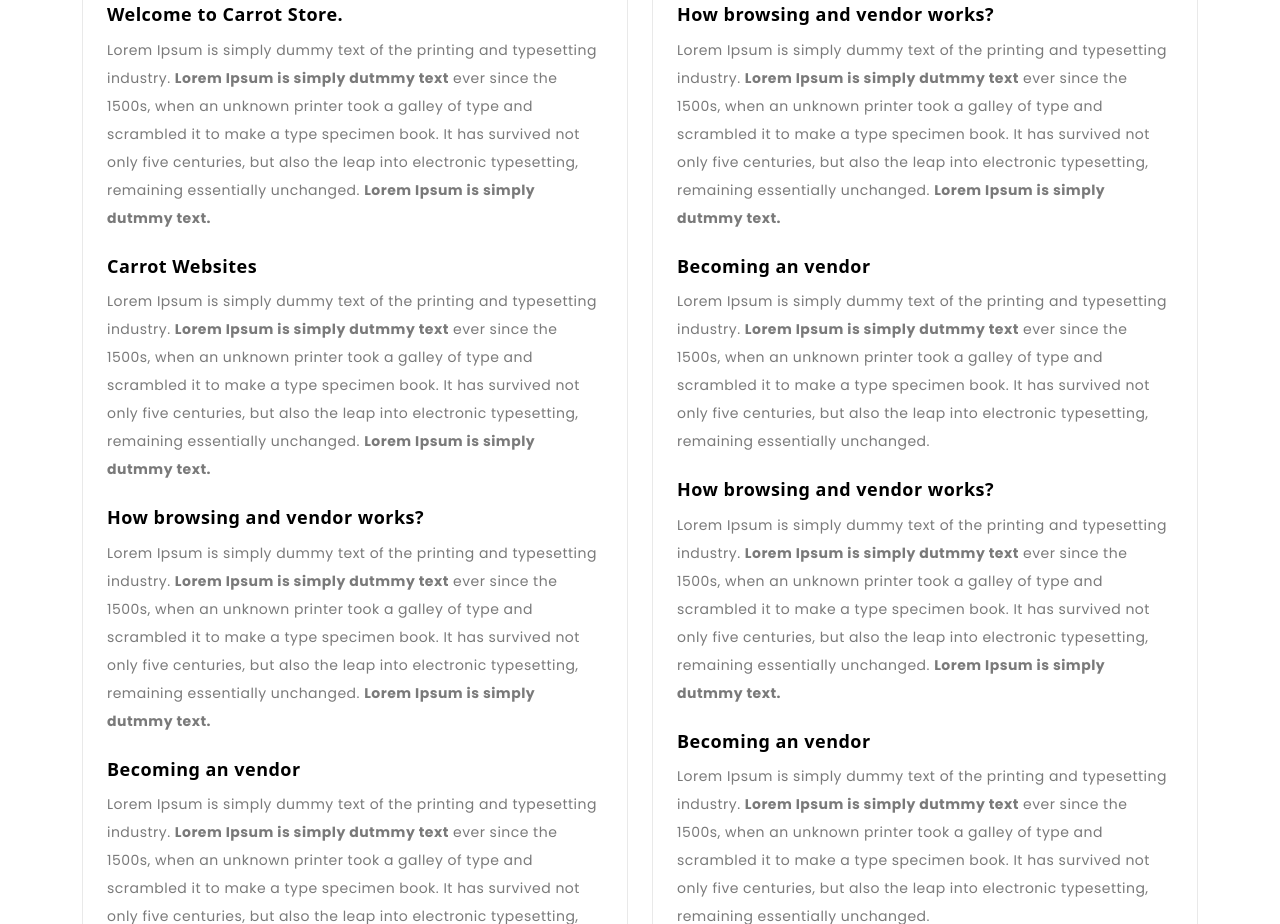
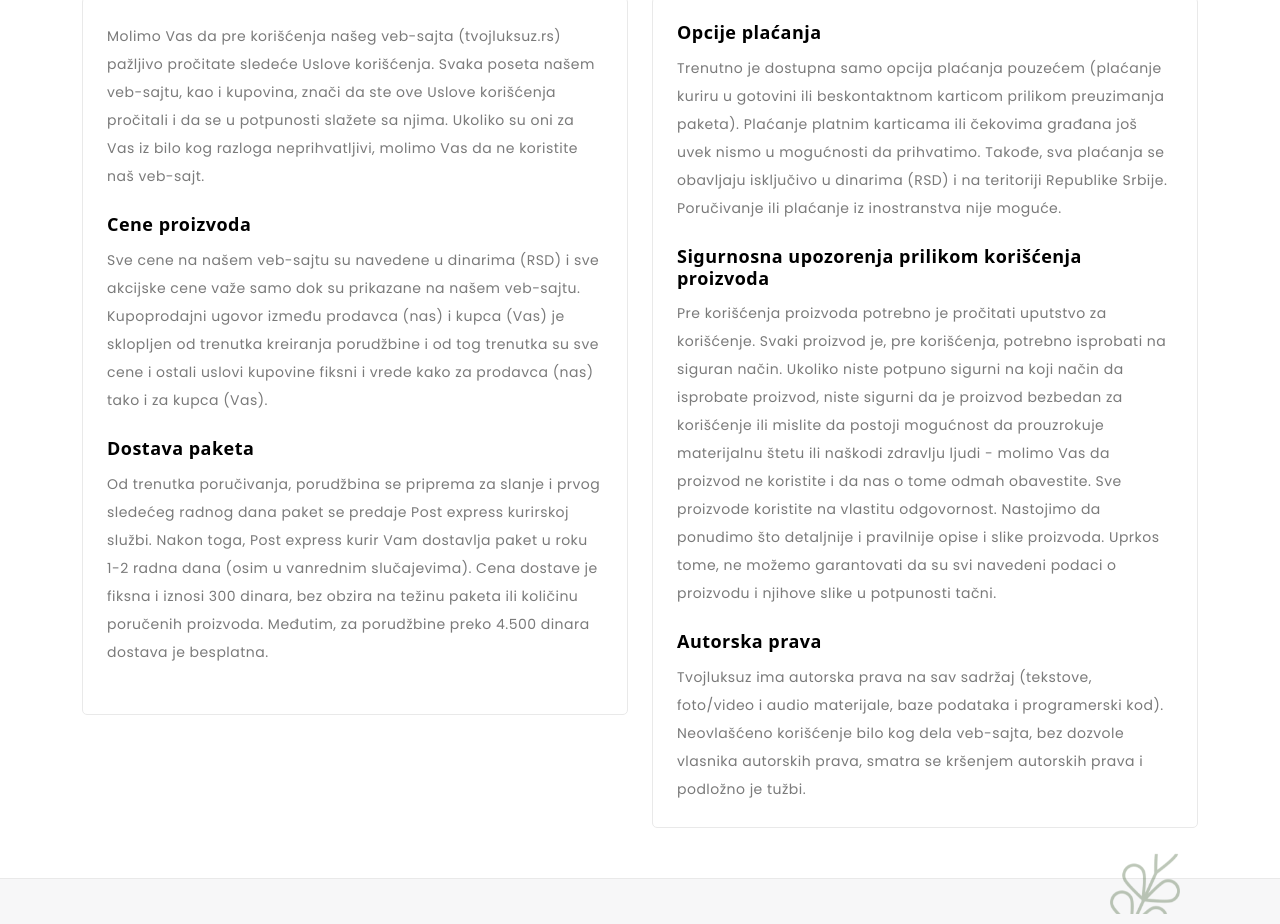
Before and after one commit to milosmitrovic20/Tvoj-Luksuz-Webshop, a plain HTML site: page terms.html in a window 1280 px wide. Shown: the part 263-1187 px from the top of the page. Drawn offline with Linux system fonts and the light colour scheme; files whose address does not match are found by name.

Commit message:
updated terms

```diff
--- a/terms.html
+++ b/terms.html
@@ -138,16 +138,13 @@
     </div>
 
     <!-- Terms section -->
-    <section class="cr-terms-conditions py-[100px] max-[1199px]:py-[70px]" data-aos="fade-up" data-aos-duration="2000" data-aos-delay="400">
+    <section class="cr-terms-conditions py-[50px] max-[1199px]:py-[20px]" data-aos="fade-up" data-aos-duration="2000" data-aos-delay="400">
         <div class="flex flex-wrap justify-between relative items-center mx-auto min-[1600px]:max-w-[1500px] min-[1400px]:max-w-[1320px] min-[1200px]:max-w-[1140px] min-[992px]:max-w-[960px] min-[768px]:max-w-[720px] min-[576px]:max-w-[540px]">
-            <div class="flex flex-wrap hidden">
+            <div class="w-full flex flex-wrap">
                 <div class="w-full px-[12px]">
                     <div class="mb-[30px]">
                         <div class="cr-banner mb-[15px] text-center">
-                            <h2 class="font-Manrope text-[32px] font-bold leading-[1.2] text-[#2b2b2d] max-[1199px]:text-[28px] max-[991px]:text-[25px] max-[767px]:text-[22px]">Terms & Condition</h2>
-                        </div>
-                        <div class="cr-banner-sub-title w-full">
-                            <p class="max-w-[600px] m-auto font-Poppins text-[14px] text-[#212529] leading-[22px] text-center max-[1199px]:w-[80%] max-[991px]:w-full font-Poppins text-[#7a7a7a]">Check ou terms and Conditions</p>
+                            <h2 class="font-Manrope text-[32px] font-bold leading-[1.2] text-[#2b2b2d] max-[1199px]:text-[28px] max-[991px]:text-[25px] max-[767px]:text-[22px]">Uslovi korišćenja</h2>
                         </div>
                     </div>
                 </div>
@@ -157,42 +154,19 @@
                     <div class="cr-common-wrapper p-[24px] border-[1px] border-solid border-[#e9e9e9] rounded-[5px] bg-[#fff]">
                         <div class="w-full mb-[24px] cr-cgi-block">
                             <div class="cr-cgi-block-inner">
-                                <h5 class="cr-cgi-block-title mb-[10px] text-[18px] font-bold leading-[1.2]">Welcome to Carrot Store.</h5>
-                                <p class="leading-[28px] mb-[0] text-[14px] font-Poppins text-[#7a7a7a]">Lorem Ipsum is simply dummy text of the printing and typesetting industry. <b>Lorem
-                                        Ipsum is simply dutmmy text</b> ever since the 1500s, when an unknown printer
-                                    took a galley of type and scrambled it to make a type specimen book. It has survived
-                                    not only five centuries, but also the leap into electronic typesetting, remaining
-                                    essentially unchanged. <b>Lorem Ipsum is simply dutmmy text.</b></p>
+                                <p class="leading-[28px] mb-[0] text-[14px] font-Poppins text-[#7a7a7a]">Molimo Vas da pre korišćenja našeg veb-sajta (tvojluksuz.rs) pažljivo pročitate sledeće Uslove korišćenja. Svaka poseta našem veb-sajtu, kao i kupovina, znači da ste ove Uslove korišćenja pročitali i da se u potpunosti slažete sa njima. Ukoliko su oni za Vas iz bilo kog razloga neprihvatljivi, molimo Vas da ne koristite naš veb-sajt.</p>
                             </div>
                         </div>
                         <div class="w-full mb-[24px] cr-cgi-block">
                             <div class="cr-cgi-block-inner">
-                                <h5 class="cr-cgi-block-title mb-[10px] text-[18px] font-bold leading-[1.2]">Carrot Websites</h5>
-                                <p class="leading-[28px] mb-[0] text-[14px] font-Poppins text-[#7a7a7a]">Lorem Ipsum is simply dummy text of the printing and typesetting industry. <b>Lorem
-                                        Ipsum is simply dutmmy text</b> ever since the 1500s, when an unknown printer
-                                    took a galley of type and scrambled it to make a type specimen book. It has survived
-                                    not only five centuries, but also the leap into electronic typesetting, remaining
-                                    essentially unchanged. <b>Lorem Ipsum is simply dutmmy text.</b></p>
+                                <h5 class="cr-cgi-block-title mb-[10px] text-[18px] font-bold leading-[1.2]">Cene proizvoda</h5>
+                                <p class="leading-[28px] mb-[0] text-[14px] font-Poppins text-[#7a7a7a]">Sve cene na našem veb-sajtu su navedene u dinarima (RSD) i sve akcijske cene važe samo dok su prikazane na našem veb-sajtu. Kupoprodajni ugovor između prodavca (nas) i kupca (Vas) je sklopljen od trenutka kreiranja porudžbine i od tog trenutka su sve cene i ostali uslovi kupovine fiksni i vrede kako za prodavca (nas) tako i za kupca (Vas).</p>
                             </div>
                         </div>
                         <div class="w-full mb-[24px] cr-cgi-block">
                             <div class="cr-cgi-block-inner">
-                                <h5 class="cr-cgi-block-title mb-[10px] text-[18px] font-bold leading-[1.2]">How browsing and vendor works?</h5>
-                                <p class="leading-[28px] mb-[0] text-[14px] font-Poppins text-[#7a7a7a]">Lorem Ipsum is simply dummy text of the printing and typesetting industry. <b>Lorem
-                                        Ipsum is simply dutmmy text</b> ever since the 1500s, when an unknown printer
-                                    took a galley of type and scrambled it to make a type specimen book. It has survived
-                                    not only five centuries, but also the leap into electronic typesetting, remaining
-                                    essentially unchanged. <b>Lorem Ipsum is simply dutmmy text.</b></p>
-                            </div>
-                        </div>
-                        <div class="w-full cr-cgi-block">
-                            <div class="cr-cgi-block-inner">
-                                <h5 class="cr-cgi-block-title mb-[10px] text-[18px] font-bold leading-[1.2]">Becoming an vendor</h5>
-                                <p class="leading-[28px] mb-[0] text-[14px] font-Poppins text-[#7a7a7a]">Lorem Ipsum is simply dummy text of the printing and typesetting industry. <b>Lorem
-                                        Ipsum is simply dutmmy text</b> ever since the 1500s, when an unknown printer
-                                    took a galley of type and scrambled it to make a type specimen book. It has survived
-                                    not only five centuries, but also the leap into electronic typesetting, remaining
-                                    essentially unchanged. <b>Lorem Ipsum is simply dutmmy text.</b></p>
+                                <h5 class="cr-cgi-block-title mb-[10px] text-[18px] font-bold leading-[1.2]">Dostava paketa</h5>
+                                <p class="leading-[28px] mb-[0] text-[14px] font-Poppins text-[#7a7a7a]">Od trenutka poručivanja, porudžbina se priprema za slanje i prvog sledećeg radnog dana paket se predaje Post express kurirskoj službi. Nakon toga, Post express kurir Vam dostavlja paket u roku 1-2 radna dana (osim u vanrednim slučajevima). Cena dostave je fiksna i iznosi 300 dinara, bez obzira na težinu paketa ili količinu poručenih proizvoda. Međutim, za porudžbine preko 4.500 dinara dostava je besplatna.</p>
                             </div>
                         </div>
                     </div>
@@ -201,42 +175,20 @@
                     <div class="cr-common-wrapper p-[24px] border-[1px] border-solid border-[#e9e9e9] rounded-[5px] bg-[#fff]">
                         <div class="w-full mb-[24px] cr-cgi-block">
                             <div class="cr-cgi-block-inner">
-                                <h5 class="cr-cgi-block-title mb-[10px] text-[18px] font-bold leading-[1.2]">How browsing and vendor works?</h5>
-                                <p class="leading-[28px] mb-[0] text-[14px] font-Poppins text-[#7a7a7a]">Lorem Ipsum is simply dummy text of the printing and typesetting industry. <b>Lorem
-                                        Ipsum is simply dutmmy text</b> ever since the 1500s, when an unknown printer
-                                    took a galley of type and scrambled it to make a type specimen book. It has survived
-                                    not only five centuries, but also the leap into electronic typesetting, remaining
-                                    essentially unchanged. <b>Lorem Ipsum is simply dutmmy text.</b></p>
+                                <h5 class="cr-cgi-block-title mb-[10px] text-[18px] font-bold leading-[1.2]">Opcije plaćanja</h5>
+                                <p class="leading-[28px] mb-[0] text-[14px] font-Poppins text-[#7a7a7a]">Trenutno je dostupna samo opcija plaćanja pouzećem (plaćanje kuriru u gotovini ili beskontaktnom karticom prilikom preuzimanja paketa). Plaćanje platnim karticama ili čekovima građana još uvek nismo u mogućnosti da prihvatimo. Takođe, sva plaćanja se obavljaju isključivo u dinarima (RSD) i na teritoriji Republike Srbije. Poručivanje ili plaćanje iz inostranstva nije moguće.</p>
                             </div>
                         </div>
                         <div class="w-full mb-[24px] cr-cgi-block">
                             <div class="cr-cgi-block-inner">
-                                <h5 class="cr-cgi-block-title mb-[10px] text-[18px] font-bold leading-[1.2]">Becoming an vendor</h5>
-                                <p class="leading-[28px] mb-[0] text-[14px] font-Poppins text-[#7a7a7a]">Lorem Ipsum is simply dummy text of the printing and typesetting industry. <b>Lorem
-                                        Ipsum is simply dutmmy text</b> ever since the 1500s, when an unknown printer
-                                    took a galley of type and scrambled it to make a type specimen book. It has survived
-                                    not only five centuries, but also the leap into electronic typesetting, remaining
-                                    essentially unchanged.</p>
-                            </div>
-                        </div>
-                        <div class="w-full mb-[24px] cr-cgi-block">
-                            <div class="cr-cgi-block-inner">
-                                <h5 class="cr-cgi-block-title mb-[10px] text-[18px] font-bold leading-[1.2]">How browsing and vendor works?</h5>
-                                <p class="leading-[28px] mb-[0] text-[14px] font-Poppins text-[#7a7a7a]">Lorem Ipsum is simply dummy text of the printing and typesetting industry. <b>Lorem
-                                        Ipsum is simply dutmmy text</b> ever since the 1500s, when an unknown printer
-                                    took a galley of type and scrambled it to make a type specimen book. It has survived
-                                    not only five centuries, but also the leap into electronic typesetting, remaining
-                                    essentially unchanged. <b>Lorem Ipsum is simply dutmmy text.</b></p>
+                                <h5 class="cr-cgi-block-title mb-[10px] text-[18px] font-bold leading-[1.2]">Sigurnosna upozorenja prilikom korišćenja proizvoda</h5>
+                                <p class="leading-[28px] mb-[0] text-[14px] font-Poppins text-[#7a7a7a]">Pre korišćenja proizvoda potrebno je pročitati uputstvo za korišćenje. Svaki proizvod je, pre korišćenja, potrebno isprobati na siguran način. Ukoliko niste potpuno sigurni na koji način da isprobate proizvod, niste sigurni da je proizvod bezbedan za korišćenje ili mislite da postoji mogućnost da prouzrokuje materijalnu štetu ili naškodi zdravlju ljudi - molimo Vas da proizvod ne koristite i da nas o tome odmah obavestite. Sve proizvode koristite na vlastitu odgovornost. Nastojimo da ponudimo što detaljnije i pravilnije opise i slike proizvoda. Uprkos tome, ne možemo garantovati da su svi navedeni podaci o proizvodu i njihove slike u potpunosti tačni.</p>
                             </div>
                         </div>
                         <div class="w-full cr-cgi-block">
                             <div class="cr-cgi-block-inner">
-                                <h5 class="cr-cgi-block-title mb-[10px] text-[18px] font-bold leading-[1.2]">Becoming an vendor</h5>
-                                <p class="leading-[28px] mb-[0] text-[14px] font-Poppins text-[#7a7a7a]">Lorem Ipsum is simply dummy text of the printing and typesetting industry. <b>Lorem
-                                        Ipsum is simply dutmmy text</b> ever since the 1500s, when an unknown printer
-                                    took a galley of type and scrambled it to make a type specimen book. It has survived
-                                    not only five centuries, but also the leap into electronic typesetting, remaining
-                                    essentially unchanged.</p>
+                                <h5 class="cr-cgi-block-title mb-[10px] text-[18px] font-bold leading-[1.2]">Autorska prava</h5>
+                                <p class="leading-[28px] mb-[0] text-[14px] font-Poppins text-[#7a7a7a]">Tvojluksuz ima autorska prava na sav sadržaj (tekstove, foto/video i audio materijale, baze podataka i programerski kod). Neovlašćeno korišćenje bilo kog dela veb-sajta, bez dozvole vlasnika autorskih prava, smatra se kršenjem autorskih prava i podložno je tužbi.</p>
                             </div>
                         </div>
                     </div>
```
